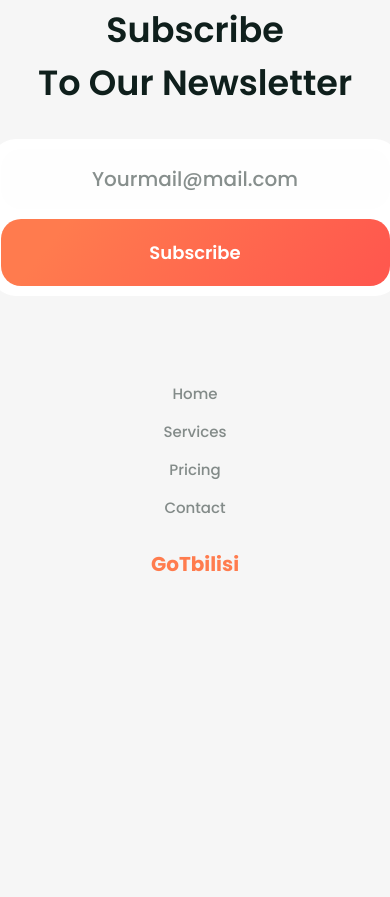
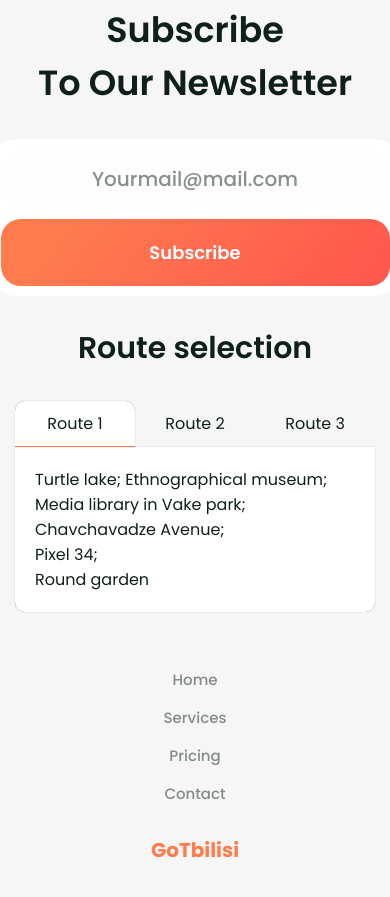
Before and after one commit to FedinaVV/goTbilisi, a plain HTML site: page index.html in a window 390 px wide. Shown: the part 2391-3288 px from the top of the page. Before the commit the page ends 3044 px from the top, so only its background shows below. Drawn offline with nearby package versions, Linux system fonts and the light colour scheme.

Commit message:
added tabs

```diff
--- a/css/main.css
+++ b/css/main.css
@@ -465,6 +465,51 @@ body {
     border-radius: 35px;
 }
 
+/*-------tabs--------*/
+
+.tabs__title {
+    font-size: 50px;
+    font-weight: 600;
+    margin-bottom: 30px;
+    text-align: center;
+}
+
+.tabs-nav {
+    display: flex;
+    justify-content: space-between;
+}
+
+.tabs-nav__item {
+    flex: 1;
+    padding: 10px 20px;
+    border-bottom: 1px solid transparent;
+    text-align: center;
+    cursor: pointer;
+    border-radius: 10px 10px 0 0;
+}
+
+.tabs-nav__item.isActive {
+    border-color: #ff794e;
+    background-color: #ffffff;
+    box-shadow: 0 0 1px rgba(0, 0, 0, 0.5);
+}
+
+.tabs__content {
+
+}
+
+.tab {
+    display: none;
+    padding: 20px;
+    background-color: #ffffff;
+    border-radius: 0 0 10px 10px;
+}
+
+.tab.isActive {
+    display: block;
+    box-shadow: 0 0 1px rgba(0, 0, 0, 0.5);
+}
+
 /*-----footer------*/
 
 .footer {
@@ -835,6 +880,10 @@ body {
         font-size: 20px;
     }
 
+    .tabs__title {
+        font-size: 30px;
+    }
+
 }
 
 @media (max-width: 640px) {
@@ -901,4 +950,8 @@ body {
         right: 15px;
     }
 
+    .tabs-nav__item {
+        padding: 10px;
+    }
+
 }
--- a/index.html
+++ b/index.html
@@ -143,6 +143,28 @@
             </div>
         </div>
     </section>
+    <section class="tabs">
+        <div class="container">
+            <h2 class="tabs__title">Route selection</h2>
+            <div class="tabs__nav tabs-nav">
+                <div class="tabs-nav__item isActive" data-tab-name="tab-1">Route 1</div>
+                <div class="tabs-nav__item" data-tab-name="tab-2">Route 2</div>
+                <div class="tabs-nav__item" data-tab-name="tab-3">Route 3</div>
+            </div>
+            <div class="tabs__content">
+                <div class="tab isActive tab-1">Turtle lake; Ethnographical museum; <br> Media library in Vake park;
+                    <br> Chavchavadze Avenue; <br> Pixel 34; <br> Round garden
+                </div>
+                <div class="tab tab-2">Flea market on the Dry Bridge; <br> House of Justice; <br> Book market; <br>
+                    Collective farm area; <br> Peace Bridge; <br> Metekhi and Machakhela Bridge; <br> Restaurant
+                    Maspindzelo
+                </div>
+                <div class="tab tab-3">Leselidze street; <br> Moulin Electrique; <br> Bethlehem street stairs and city
+                    view; <br> Lado Gudiashvili Square and Pur Pur; <br> House of writers
+                </div>
+            </div>
+        </div>
+    </section>
 </main>
 <footer class="footer">
     <div class="container">
--- a/js/main.js
+++ b/js/main.js
@@ -41,3 +41,32 @@ navBtn.onclick = function () {
     nav.classList.toggle('nav--mobile');
     document.body.classList.toggle('no-scroll');
 }
+
+/*tabs*/
+
+let tab = function () {
+    const tabNav = document.querySelectorAll('.tabs-nav__item');
+    const tabContent = document.querySelectorAll('.tab');
+    let tabName;
+
+    tabNav.forEach(item => {
+        item.addEventListener('click', selectTabNav)
+    });
+
+    function selectTabNav() {
+        tabNav.forEach(item => {
+            item.classList.remove('isActive');
+        });
+        this.classList.add('isActive');
+        tabName = this.getAttribute('data-tab-name');
+        selectTabContent(tabName)
+    }
+
+    function selectTabContent(tabName) {
+tabContent.forEach(item => {
+    item.classList.contains(tabName) ? item.classList.add('isActive') : item.classList.remove('isActive');
+})
+    }
+};
+
+tab();
```
